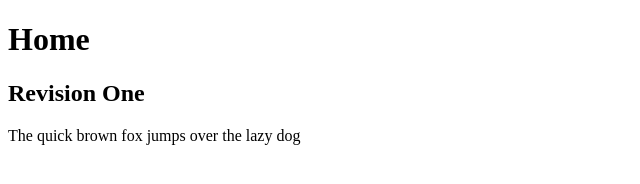
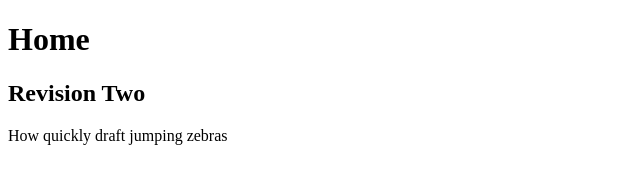
Before and after one commit to manotoor/CS380, a plain HTML site: page index.html in a window 1280 px wide. Shown: the whole page, without its empty margins (0-640 px from the left). Drawn offline with Linux system fonts and the light colour scheme.

Commit message:
revision two

```diff
--- a/index.html
+++ b/index.html
@@ -6,8 +6,8 @@
 <head>
 <body>
 	<h1>Home</h1>
-	<h2>Revision One</h2>
-	<p>The quick brown fox jumps over the lazy dog</p>
+	<h2>Revision Two</h2>
+	<p>How quickly draft jumping zebras</p>
 
 </body>
 </html>
```
